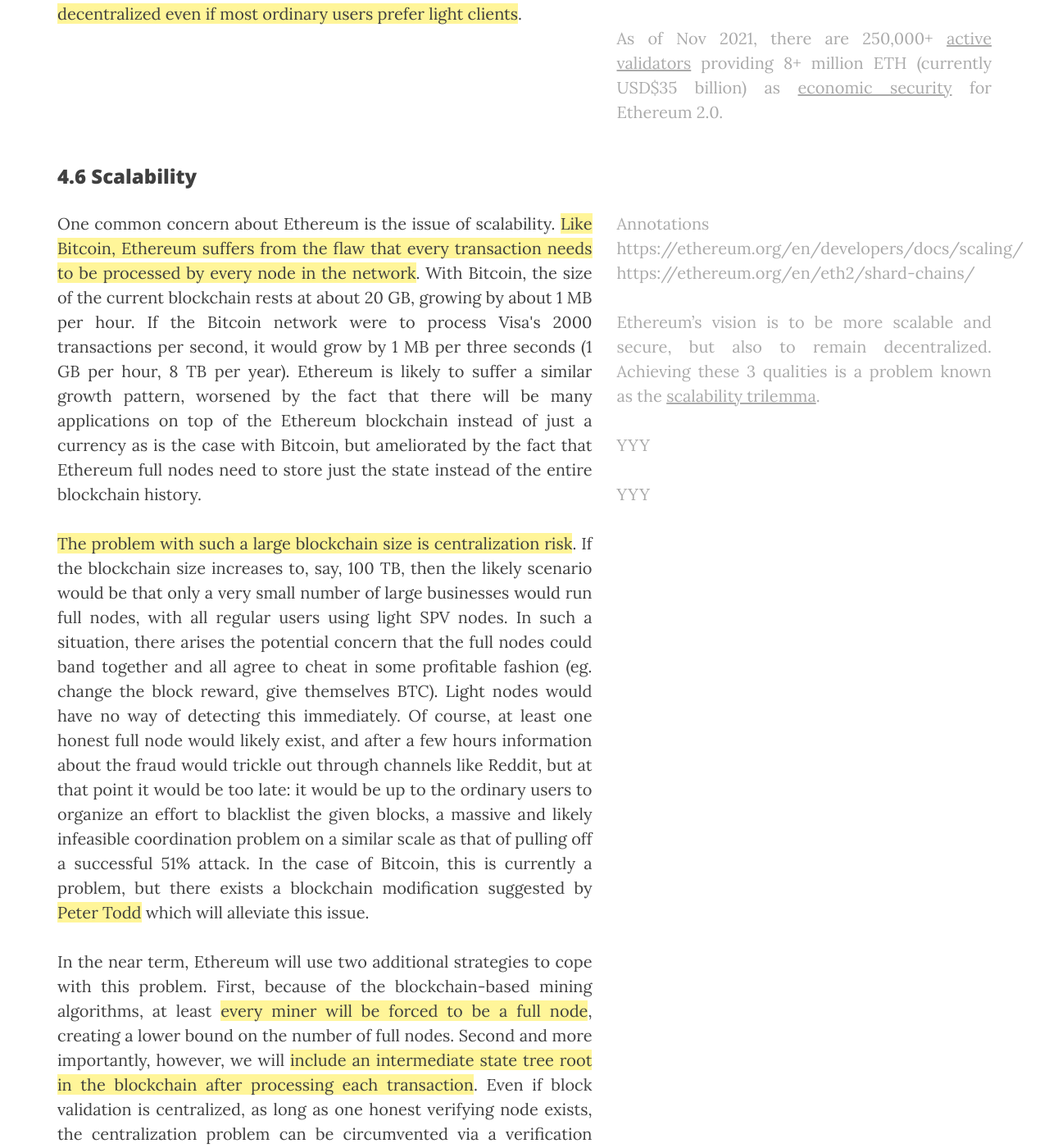
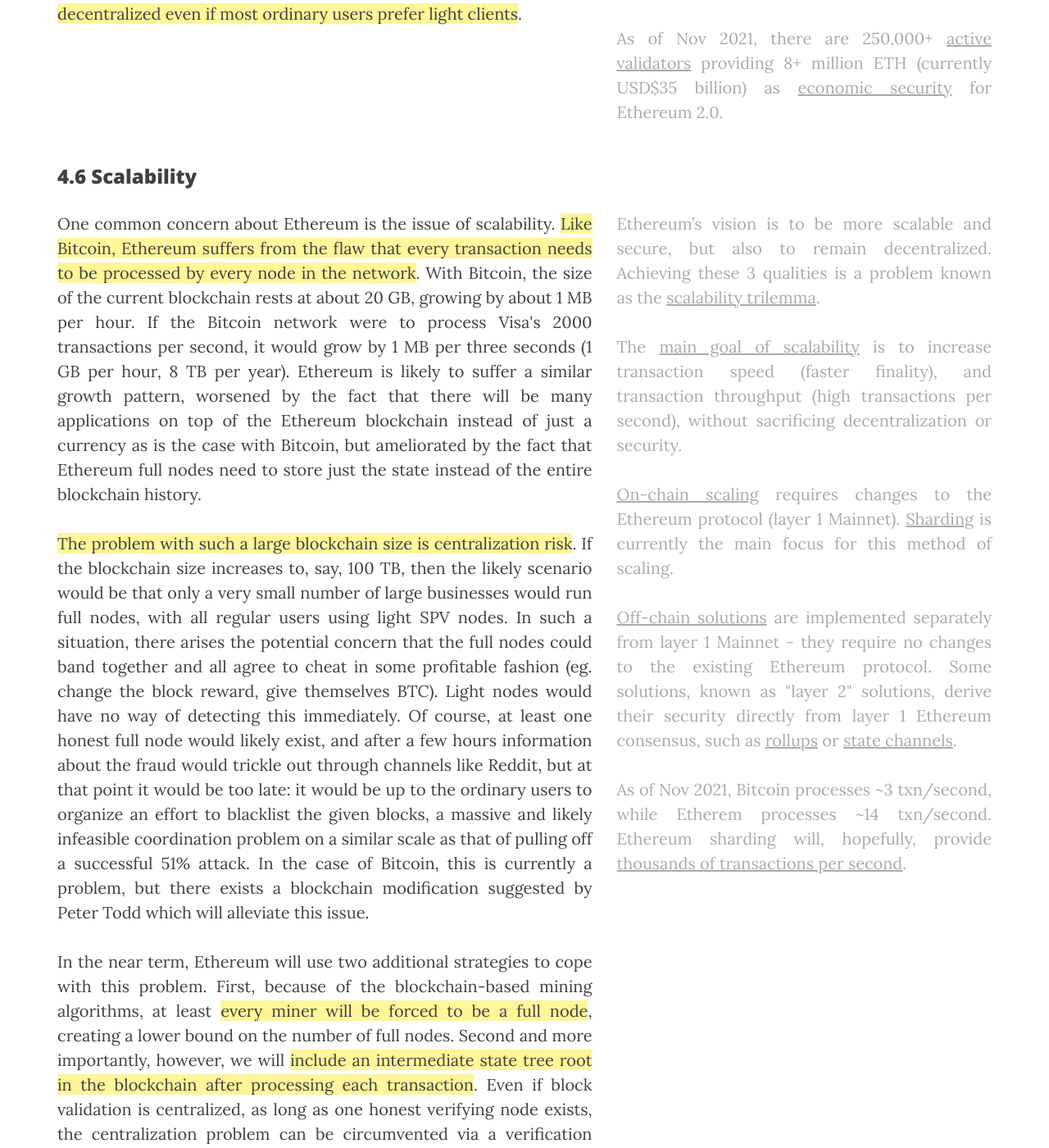
Before and after one commit to dylanhogg/dylanhogg.github.io, a Jekyll site: the page built from _posts/2021-11-14-ethereum-whitepaper-annotated.html, in a window 1280 px wide and 1400 px high, scrolled down 45009 px. Shown: the whole window at 82% size. Built offline with Jekyll 4.4.1, drawn with Linux system fonts in a browser that asks for light colours; nearby versions of some CDN libraries; comment, search, counter and statistics services are not loaded; some of the changed text lies outside the part shown.

Commit message:
More annotations.

```diff
--- a/_posts/2021-11-14-ethereum-whitepaper-annotated.html
+++ b/_posts/2021-11-14-ethereum-whitepaper-annotated.html
@@ -912,7 +912,7 @@ https://github.com/wolflo/evm-opcodes
         </p>
         <p>MEV applies to both proof-of-work and <a href="https://hackmd.io/@flashbots/mev-in-eth2">proof-of-stake blockchains</a> since it comes from being able to order transactions in a block.
         </p>
-        <p>For further MEV details see "<a href="/resources/ethereum-whitepaper-annotated/Flash Boys 2.0 (2019).pdf">Flash Boys 2.0</a>: Frontrunning, Transaction Reordering, and Consensus Instability in Decentralized Exchanges" (Daian et al, 2019)
+        <p>For further MEV details see "<a href="/resources/ethereum-whitepaper-annotated/Flash Boys 2.0 (2019).pdf">Flash Boys 2.0</a>: Frontrunning, Transaction Reordering, and Consensus Instability in Decentralized Exchanges" (Daian et al, 2019) and <a href="https://ethresear.ch/t/flashbots-frontrunning-the-mev-crisis/8251">Flashbots: Frontrunning the MEV crisis</a>.
         </p>
     </div>
 </div>
@@ -1046,7 +1046,7 @@ https://github.com/wolflo/evm-opcodes
         <h3>4.6 Scalability</h3>
         <p>One common concern about Ethereum is the issue of scalability. <span class="hl">Like Bitcoin, Ethereum suffers from the flaw that every transaction needs to be processed by every node in the network</span>. With Bitcoin, the size of the current blockchain rests at about 20 GB, growing by about 1 MB per hour. If the Bitcoin network were to process Visa's 2000 transactions per second, it would grow by 1 MB per three seconds (1 GB per hour, 8 TB per year). Ethereum is likely to suffer a similar growth pattern, worsened by the fact that there will be many applications on top of the Ethereum blockchain instead of just a currency as is the case with Bitcoin, but ameliorated by the fact that Ethereum full nodes need to store just the state instead of the entire blockchain history.
         </p>
-        <p><span class="hl">The problem with such a large blockchain size is centralization risk</span>. If the blockchain size increases to, say, 100 TB, then the likely scenario would be that only a very small number of large businesses would run full nodes, with all regular users using light SPV nodes. In such a situation, there arises the potential concern that the full nodes could band together and all agree to cheat in some profitable fashion (eg. change the block reward, give themselves BTC). Light nodes would have no way of detecting this immediately. Of course, at least one honest full node would likely exist, and after a few hours information about the fraud would trickle out through channels like Reddit, but at that point it would be too late: it would be up to the ordinary users to organize an effort to blacklist the given blocks, a massive and likely infeasible coordination problem on a similar scale as that of pulling off a successful 51% attack. In the case of Bitcoin, this is currently a problem, but there exists a blockchain modification suggested by <span class="hl">Peter Todd</span> which will alleviate this issue.
+        <p><span class="hl">The problem with such a large blockchain size is centralization risk</span>. If the blockchain size increases to, say, 100 TB, then the likely scenario would be that only a very small number of large businesses would run full nodes, with all regular users using light SPV nodes. In such a situation, there arises the potential concern that the full nodes could band together and all agree to cheat in some profitable fashion (eg. change the block reward, give themselves BTC). Light nodes would have no way of detecting this immediately. Of course, at least one honest full node would likely exist, and after a few hours information about the fraud would trickle out through channels like Reddit, but at that point it would be too late: it would be up to the ordinary users to organize an effort to blacklist the given blocks, a massive and likely infeasible coordination problem on a similar scale as that of pulling off a successful 51% attack. In the case of Bitcoin, this is currently a problem, but there exists a blockchain modification suggested by Peter Todd which will alleviate this issue.
         </p>
         <p>In the near term, Ethereum will use two additional strategies to cope with this problem. First, because of the blockchain-based mining algorithms, at least <span class="hl">every miner will be forced to be a full node</span>, creating a lower bound on the number of full nodes. Second and more importantly, however, we will <span class="hl">include an intermediate state tree root in the blockchain after processing each transaction</span>. Even if block validation is centralized, as long as one honest verifying node exists, the centralization problem can be circumvented via a verification protocol. If a miner publishes an invalid block, that block must either be badly formatted, or the state S[n] is incorrect. Since S[0] is known to be correct, there must be some first state S[i] that is incorrect where S[i-1] is correct. The verifying node would provide the index i, along with a "proof of invalidity" consisting of the subset of Patricia tree nodes needing to process APPLY(S[i-1],TX[i]) -> S[i]. Nodes would be able to use those nodes to run that part of the computation, and see that the S[i] generated does not match the S[i] provided.
         </p>
@@ -1055,16 +1055,15 @@ https://github.com/wolflo/evm-opcodes
     </div>
     <div class="col-lg-5 anno">
         <h3>&nbsp;</h3>
-        <p>
-            Annotations
-            https://ethereum.org/en/developers/docs/scaling/
-            https://ethereum.org/en/eth2/shard-chains/
-        </p>
         <p>Ethereum’s vision is to be more scalable and secure, but also to remain decentralized. Achieving these 3 qualities is a problem known as the <a href="https://vitalik.ca/general/2021/04/07/sharding.html#the-scalability-trilemma">scalability trilemma</a>.
         </p>
-        <p>YYY
+        <p>The <a href="https://ethereum.org/en/developers/docs/scaling/#scaling-overview">main goal of scalability</a> is to increase transaction speed (faster finality), and transaction throughput (high transactions per second), without sacrificing decentralization or security.
         </p>
-        <p>YYY
+        <p><a href="https://ethereum.org/en/developers/docs/scaling/#on-chain-scaling">On-chain scaling</a> requires changes to the Ethereum protocol (layer 1 Mainnet). <a href="https://ethereum.org/en/eth2/shard-chains/">Sharding</a> is currently the main focus for this method of scaling.
+        </p>
+        <p><a href="https://ethereum.org/en/developers/docs/scaling/#off-chain-scaling">Off-chain solutions</a> are implemented separately from layer 1 Mainnet - they require no changes to the existing Ethereum protocol. Some solutions, known as "layer 2" solutions, derive their security directly from layer 1 Ethereum consensus, such as <a href="https://ethereum.org/en/developers/docs/scaling/layer-2-rollups/">rollups</a> or <a href="https://ethereum.org/en/developers/docs/scaling/state-channels/">state channels</a>.
+        </p>
+        <p>As of Nov 2021, Bitcoin processes ~3 txn/second, while Etherem processes ~14 txn/second. Ethereum sharding will, hopefully, provide <a href="https://vitalik.ca/general/2021/04/07/sharding.html">thousands of transactions per second</a>.
         </p>
     </div>
 </div>
@@ -1149,13 +1148,6 @@ https://github.com/wolflo/evm-opcodes
     <div class="col-lg-5 anno">
         <h3>&nbsp;</h3>
         <p>
-            Annotations
-        </p>
-        <p>YYY
-        </p>
-        <p>YYY
-        </p>
-        <p>YYY
         </p>
     </div>
 </div>
```
